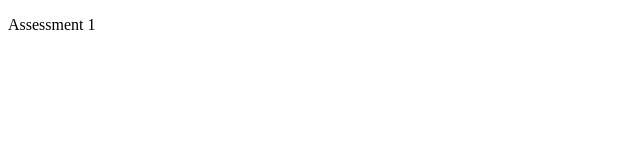
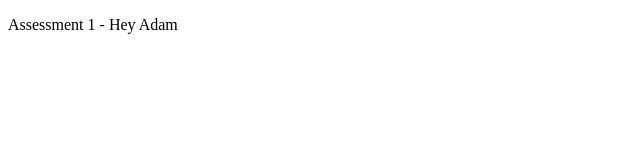
Before and after one commit to jonooliver/fed-fundamentals-assessement, a plain HTML site: page assessment-1.html in a window 1280 px wide. Shown: the full height of the page, 0-640 px from the left. Drawn offline with Linux system fonts and the light colour scheme.

Commit message:
Test Adam

```diff
--- a/assessment-1.html
+++ b/assessment-1.html
@@ -6,6 +6,6 @@
     <title>Document</title>
   </head>
   <body>
-    <p>Assessment 1</p>
+    <p>Assessment 1 - Hey Adam</p>
   </body>
 </html>
```
